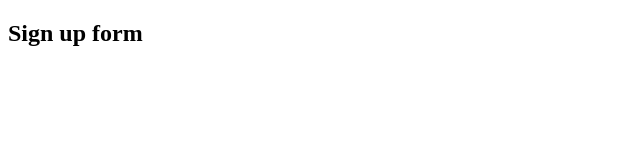
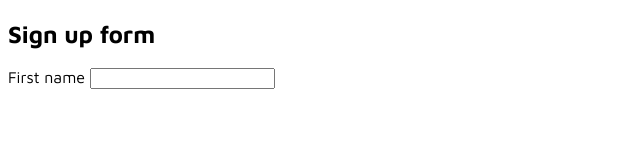
Before and after one commit to lucasoneves/signup-form-odin, a website: page index.html in a window 1280 px wide. Shown: the whole page, without its empty margins (0-640 px from the left). Drawn offline with Linux system fonts and the light colour scheme.

Commit message:
Campo input para capturar o first name

```diff
--- a/index.html
+++ b/index.html
@@ -5,8 +5,38 @@
     <meta http-equiv="X-UA-Compatible" content="IE=edge" />
     <meta name="viewport" content="width=device-width, initial-scale=1.0" />
     <title>Sign up Form - The odin project</title>
+    <link rel="preconnect" href="https://fonts.googleapis.com" />
+    <link rel="preconnect" href="https://fonts.gstatic.com" crossorigin />
+    <link
+      href="https://fonts.googleapis.com/css2?family=Maven+Pro:wght@400;700&display=swap"
+      rel="stylesheet"
+    />
+    <style>
+      body {
+        font-family: "Maven Pro", sans-serif;
+      }
+    </style>
   </head>
   <body>
-      <h2>Sign up form</h2>
+    <h2>Sign up form</h2>
+    <form action="/" method="POST">
+      <div class="wrapper-form">
+        <div class="col-left">
+            <label for="first_name">First name</label>
+            <input type="text" name="first_name" id="first_name">
+        </div>
+        <div class="col-right"></div>
+      </div>
+    </form>
+    <!-- Photo by
+    <a
+      href="https://unsplash.com/@cristofer?utm_source=unsplash&utm_medium=referral&utm_content=creditCopyText"
+      >Cristofer Maximilian</a
+    >
+    on
+    <a
+      href="https://unsplash.com/images/nature/beach?utm_source=unsplash&utm_medium=referral&utm_content=creditCopyText"
+      >Unsplash</a
+    > -->
   </body>
 </html>
```
Also changed, not shown: odin-lined.png (added), sign-up-form.png (added), 1 other file.
